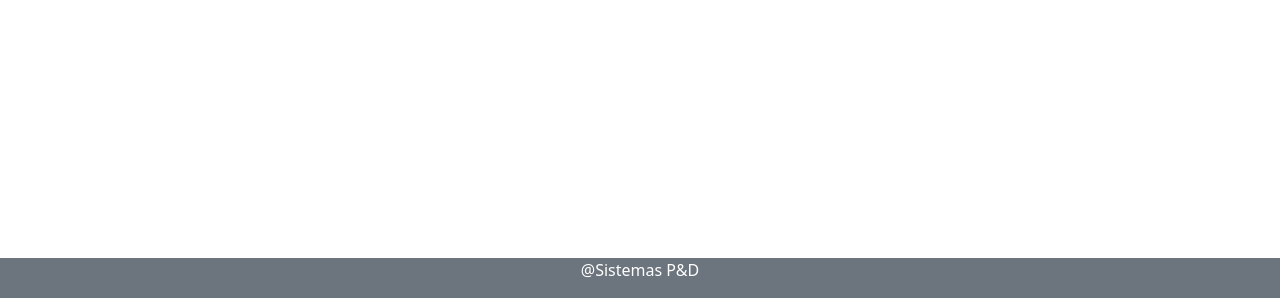
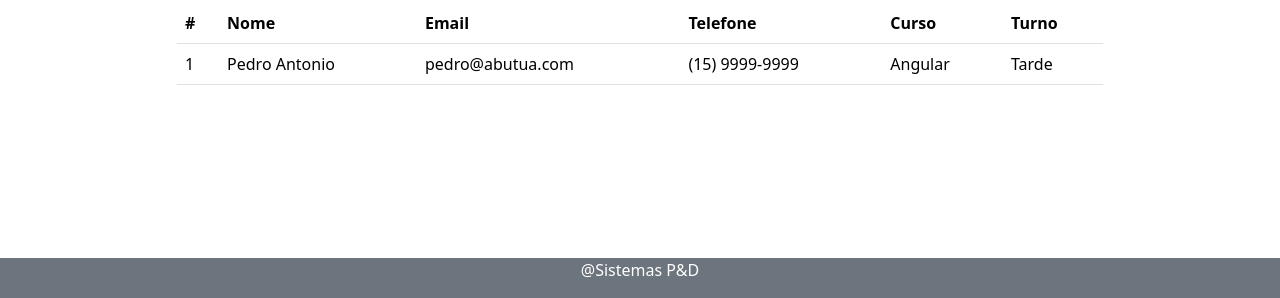
Before and after one commit to vinisvp/StudentRegister, a plain HTML site: page index.html in a window 1280 px wide. Shown: the part 502-800 px from the top of the page. Drawn offline with nearby package versions, Linux system fonts and the light colour scheme.

Commit message:
closes #3 - Added table of Students

```diff
--- a/index.html
+++ b/index.html
@@ -14,7 +14,7 @@
         <h1 class="display-5 text-center">Cadastro de Alunos</h1>
     </header>
     <main>
-        <div class="container">
+        <div class="container bg-white">
             <section> <!--Form-->
                 <h1 class="display-6">Formulário de Cadastro:</h1>
                 <form id="formStudent">
@@ -70,8 +70,34 @@
                 </form>
             </section>
             <hr>
-            <section> <!--Tabel-->
+            <section> <!--Table-->
                 <h1 class="display-6">Alunos Cadastrados:</h1>
+                <div class="row">
+                    <div class="col-10 offset-1">
+                        <table class="table">
+                            <thead>
+                                <tr>
+                                    <th scope="col">#</th>
+                                    <th scope="col">Nome</th>
+                                    <th scope="col" class="d-none d-md-table-cell">Email</th>
+                                    <th scope="col" class="d-none d-md-table-cell">Telefone</th>
+                                    <th scope="col" class="d-none d-md-table-cell">Curso</th>
+                                    <th scope="col" class="d-none d-md-table-cell">Turno</th>
+                                </tr>
+                            </thead>
+                            <tbody>
+                                <tr>
+                                    <td>1</td>
+                                    <td>Pedro Antonio</td>
+                                    <td class="d-none d-md-table-cell">pedro@abutua.com</td>
+                                    <td class="d-none d-md-table-cell">(15) 9999-9999</td>
+                                    <td class="d-none d-md-table-cell">Angular</td>
+                                    <td class="d-none d-md-table-cell">Tarde</td>
+                                </tr>
+                            </tbody>
+                        </table>
+                    </div>
+                </div>
             </section>
         </div>
     </main>
```
